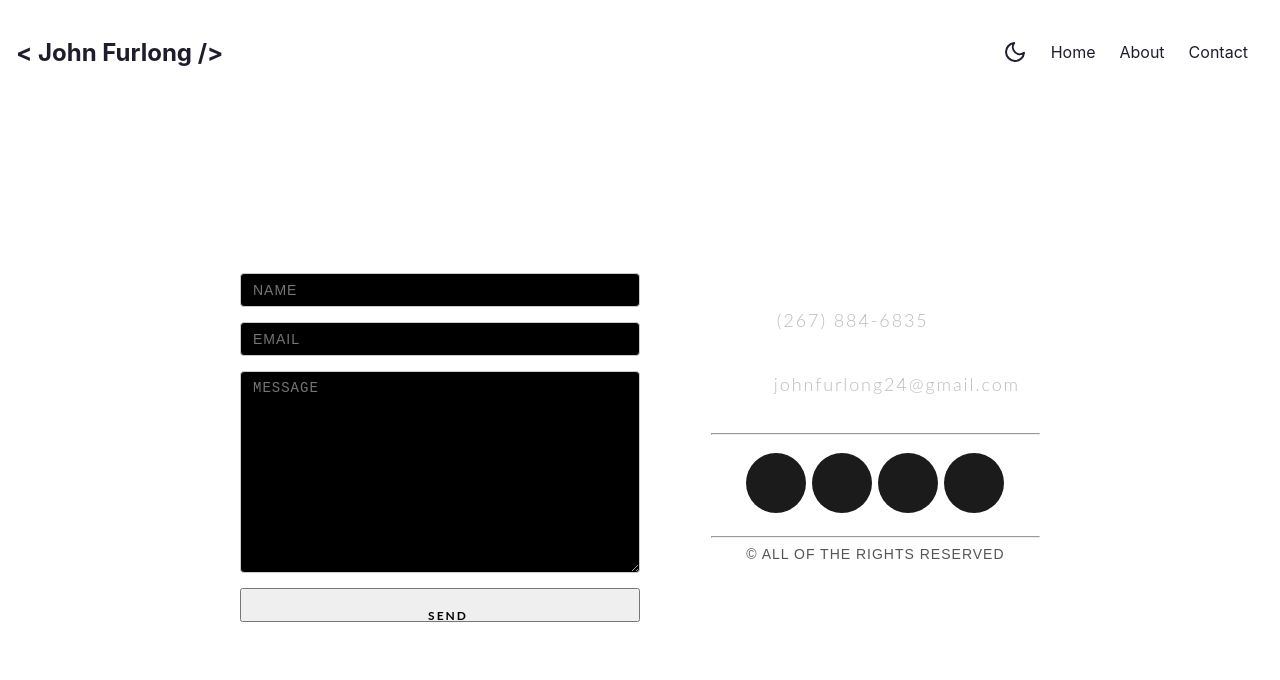
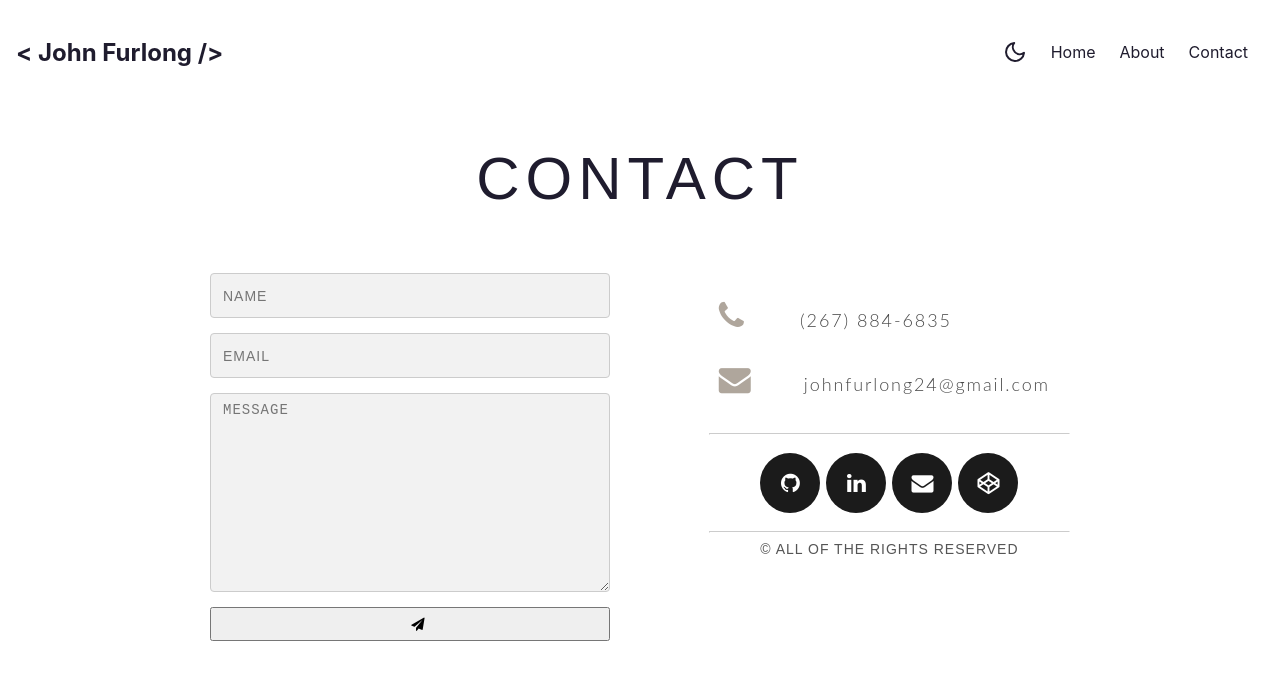
Before and after one commit to jfur1/personal-site, a Next.js app: page /contact in a window 1280 px wide. Shown: the top 680 px of the page. Built offline with nearby package versions, Linux system fonts and the light colour scheme.

Commit message:
fixed stylesheet import for fontawesome -- icons persist thru dark mode

```diff
--- a/pages/about.jsx
+++ b/pages/about.jsx
@@ -1,5 +1,5 @@
 import React from 'react'
-import styles from './about.module.scss'
+import styles from '../styles/about.module.scss'
 
 const About = () => {
   return (
--- a/pages/contact.jsx
+++ b/pages/contact.jsx
@@ -1,17 +1,17 @@
 import React from 'react'
 import Head from 'next/head'
 
-import styles from './contact.module.scss'
+import styles from '../styles/contact.module.scss'
 import { FontAwesomeIcon } from '@fortawesome/react-fontawesome'
 
 const Contact = () => {
   return (
     <>
-          <Head>
+      <Head>
         <title>John Furlong | Portfolio</title>
         <meta name="description" content="John Furlong portfolio" />
         <link rel="icon" href="/favicon.ico" />
-        <script src="https://kit.fontawesome.com/82944284a3.js" crossorigin="anonymous"></script>
+        <link rel="stylesheet" href="http://maxcdn.bootstrapcdn.com/font-awesome/4.2.0/css/font-awesome.min.css" type="text/css" media="screen" />
       </Head>
 
     <section className={styles.contact}>
@@ -57,13 +57,13 @@ const Contact = () => {
 
             </ul>
 
-            <hr/>
+            <hr className={styles.sectionLine}/>
             <ul className={styles.socialMediaList}>
               <li><a href="https://github.com/jfur1" target="_blank" className={styles.contactIcon}>
                 <i className="fa fa-github" aria-hidden="true"></i></a>
               </li>
               <li><a href="https://www.linkedin.com/in/jfur1/" target="_blank" className={styles.contactIcon}>
-                <i class="fab fa-linkedin"></i></a>
+                <i class="fa fa-linkedin"></i></a>
               </li>
               <li><a href="#" target="_blank" className={styles.contactIcon}>
                 <i class="fa fa-envelope"></i></a>
@@ -72,7 +72,7 @@ const Contact = () => {
                 <i className="fa fa-codepen" aria-hidden="true"></i></a>
               </li>
             </ul>
-            <hr/>
+            <hr className={styles.sectionLine}/>
 
             <div className={styles.copyright}>&copy; ALL OF THE RIGHTS RESERVED</div>
 
--- a/pages/contact.module.scss
+++ b/styles/contact.module.scss
@@ -8,7 +8,7 @@
     margin: 0 auto;
     padding: 40px 0;
     font: 300 60px "Oswald", sans-serif;
-    color: #fff;
+    color: var(--main-color);
     text-transform: uppercase;
     letter-spacing: 6px;
   }
@@ -20,7 +20,7 @@
     margin: 0 auto;
     padding: 20px;
     position: relative;
-    max-width: 840px;
+    max-width: 900px;
   }
 
   /* Left contact page */
@@ -43,16 +43,14 @@
     display: block;
     width: 100%;
     max-width: 100%;
-    min-width: 60%;
+    min-width: 70%;
     min-height: 70%;
-    height: 34px;
+    height: 45px;
     padding: 6px 12px;
-    background-color: #000;
-    color: rgb(203, 81, 81);
+    background-color: var(--form-background);
     letter-spacing: 1px;
     font-size: 14px;
     line-height: 1.42857143;
-    color: #555;
     background-image: none;
     border: 1px solid #ccc;
     border-radius: 4px;
@@ -98,13 +96,13 @@
 
   .listItem{
     line-height: 4;
-    color: #aaa;
+    color: var(--color-gray);
   }
 
   .contactText {
     font: 300 18px "Lato", sans-serif;
     letter-spacing: 1.9px;
-    color: #bbb;
+    color: var(--color-gray);
   }
 
   .place {
@@ -120,13 +118,13 @@
   }
 
   .contactText a {
-    color: #bbb;
+    color: var(--secondary-color);
     text-decoration: none;
     transition-duration: 0.2s;
   }
 
   .contactText a:hover {
-    color: #fff;
+    color: var(--main-color);
     text-decoration: none;
   }
 
@@ -142,6 +140,10 @@
 
   .socialMediaList li a {
     color: #fff;
+  }
+
+  .fa-github:before {
+      content: "\f09b";
   }
 
   .socialMediaList li {
--- a/styles/globals.scss
+++ b/styles/globals.scss
@@ -28,7 +28,7 @@
   --color-gray: #afa69c;
   --color-black: #1F2937;
   --cell-color: #fff;
-  --card-background: rgba(254, 254, 254, 0.544);
+  --form-background: rgba(232, 232, 232, 0.544);
 }
 
 .dark:root {
@@ -54,7 +54,7 @@
   --modal-primary-color: rgb(34, 42, 66);
   --filter-primary: #c6d4ff84;
   --cell-color: rgb(90, 100, 149);
-  --card-background: rgba(72, 76, 135, 0.56);
+  --form-background: #000;
   --color-gray: #a2a09d74;
 }
 
```
Also changed, not shown: pages/about.module.scss (deleted), styles/about.module.scss (added).
